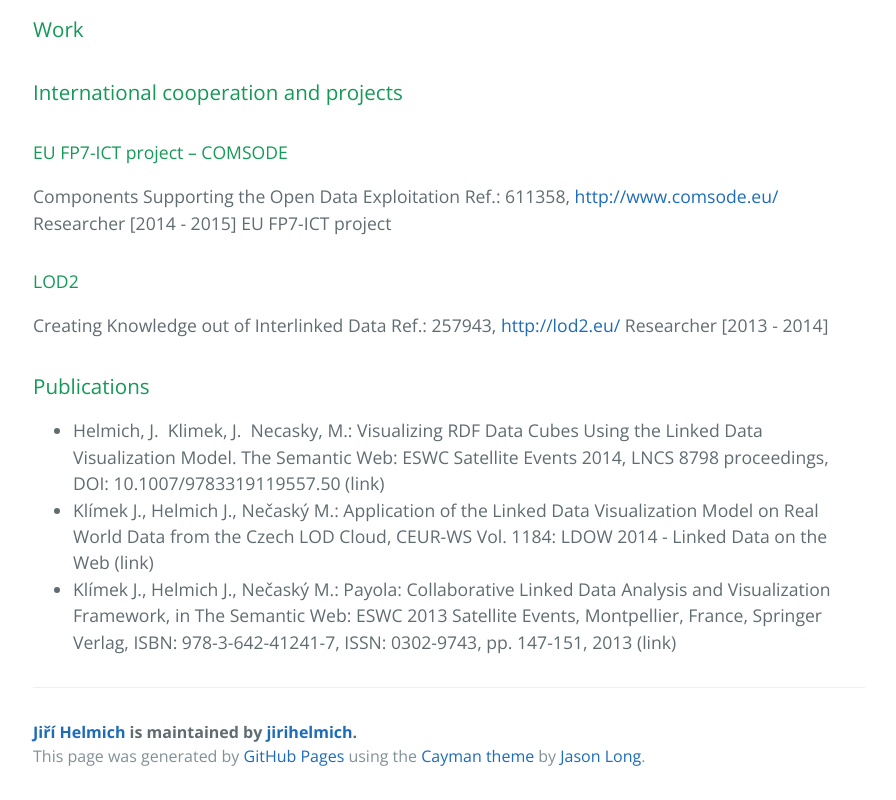
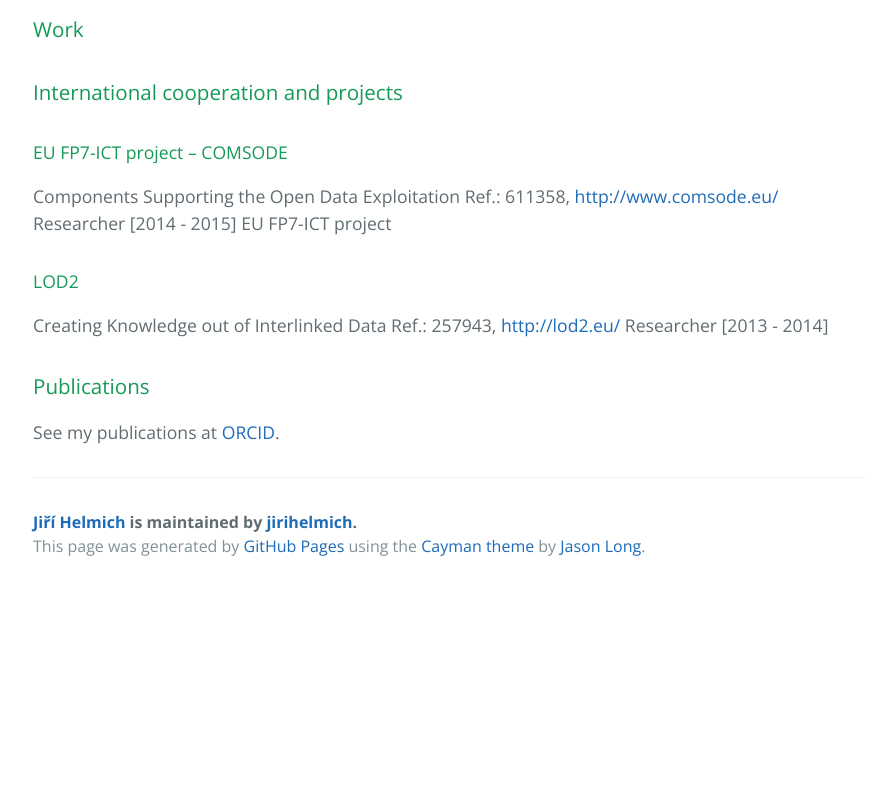
Before and after one commit to jirihelmich/helmich.cz, a plain HTML site: page index.html in a window 1280 px wide. Shown: the part 565-1365 px from the top of the page, without its empty margins (191-1087 px from the left). After the commit the page ends 1155 px from the top, so only its background shows below. Drawn offline with nearby package versions, Linux system fonts and the light colour scheme.

Commit message:
Create index.html

```diff
--- a/index.html
+++ b/index.html
@@ -22,7 +22,7 @@
 <p>
   Development project Manager at <a href="https://mewssystems.com">Mews Systems</a>.
   Ph.D. student at <a href="https://mff.cuni.cz">Faculty of Mathematics and Physics at Charles University in Prague</a>, interested in Linked (Open) Data,
-  participating on the <a href="https://linkedpipes.com">LinkedPipes</a> project.
+  participating on the <a href="http://linkedpipes.com">LinkedPipes</a> project.
 </p>
 
 <p>Polyglot web developer with experience in ASP.NET MVC, Play Framework (1.x Java, 2.x Scala) and AngularJS.</p>
@@ -51,11 +51,7 @@ Researcher [2013 - 2014]</p>
 <h3>
 <a id="publications" class="anchor" href="#publications" aria-hidden="true"><span class="octicon octicon-link"></span></a>Publications</h3>
 
-<ul>
-<li>Helmich, J. ­ Klimek, J. ­ Necasky, M.: Visualizing RDF Data Cubes Using the Linked Data Visualization Model. The Semantic Web: ESWC Satellite Events 2014, LNCS 8798 proceedings, DOI: 10.1007/978­3­319­11955­7.50 (link)</li>
-<li>Klímek J., Helmich J., Nečaský M.: Application of the Linked Data Visualization Model on Real World Data from the Czech LOD Cloud, CEUR-WS Vol. 1184: LDOW 2014 - Linked Data on the Web (link)</li>
-<li>Klímek J., Helmich J., Nečaský M.: Payola: Collaborative Linked Data Analysis and Visualization Framework, in The Semantic Web: ESWC 2013 Satellite Events, Montpellier, France, Springer Verlag, ISBN: 978-3-642-41241-7, ISSN: 0302-9743, pp. 147-151, 2013 (link)</li>
-</ul>
+      <p>See my publications at <a href="http://orcid.org/0000-0001-5048-5366">ORCID</a>.</p>
 
       <footer class="site-footer">
         <span class="site-footer-owner"><a href="https://github.com/jirihelmich/helmich.cz">Jiří Helmich</a> is maintained by <a href="https://github.com/jirihelmich">jirihelmich</a>.</span>
```
